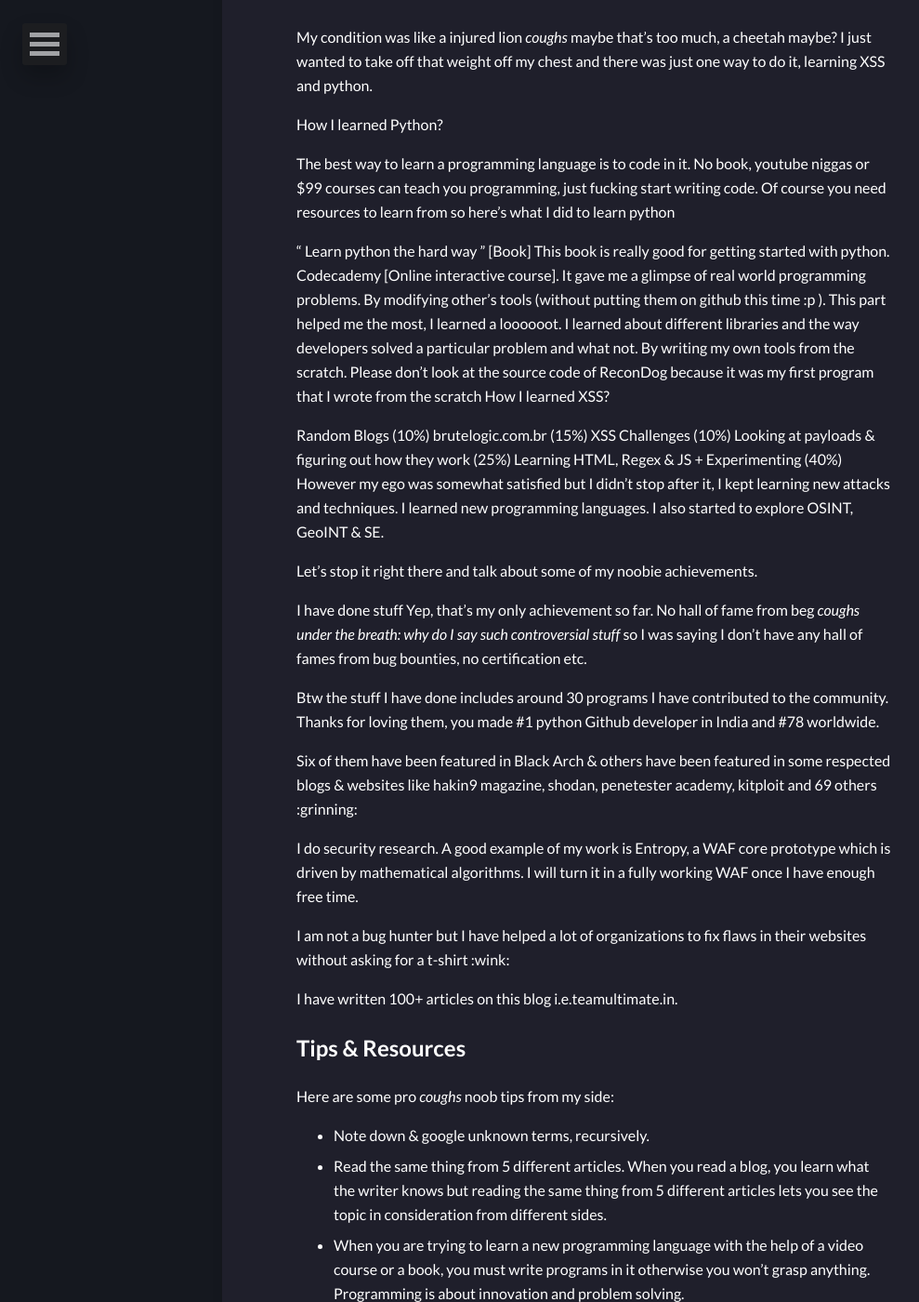
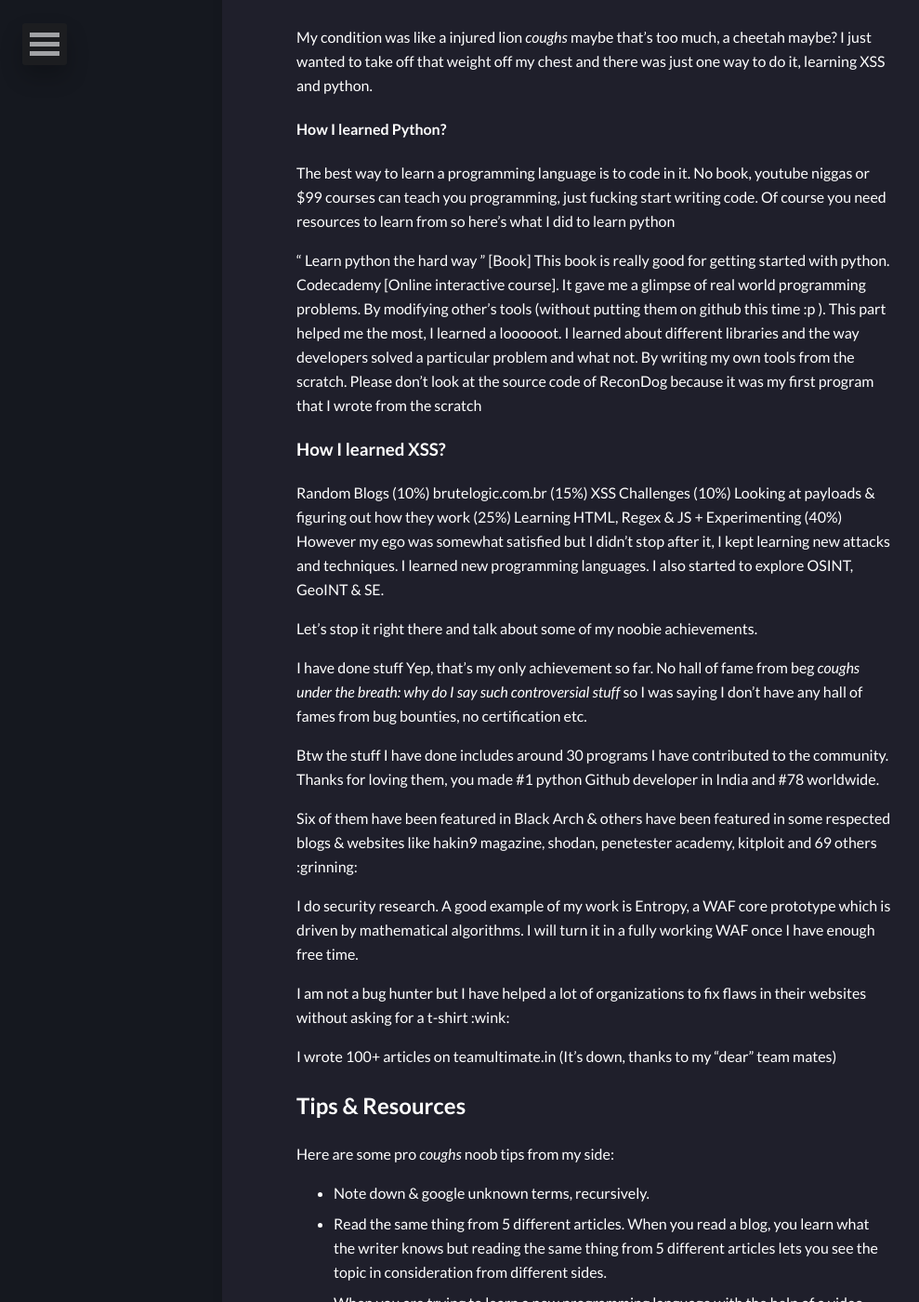
Before and after one commit to jermainlaforce/s0md3v.github.io, a Jekyll site: the page built from _posts/2018-10-25-how-i-became-a-hacker-and-more.md, in a window 1280 px wide and 1400 px high, scrolled down 2391 px. Shown: the whole window at 93% size, without its empty margins (1-990 px from the left). Built offline with Jekyll 4.4.1, drawn with Linux system fonts in a browser that asks for light colours; nearby versions of some CDN libraries.

Commit message:
Update 2018-10-25-how-i-became-a-hacker-and-more.md

```diff
--- a/_posts/2018-10-25-how-i-became-a-hacker-and-more.md
+++ b/_posts/2018-10-25-how-i-became-a-hacker-and-more.md
@@ -58,7 +58,7 @@ You know that the smallest* unit of matter is an atom right? Take one electron o
 ## A new start
 My condition was like a injured lion *coughs* maybe that’s too much, a cheetah maybe? I just wanted to take off that weight off my chest and there was just one way to do it, learning XSS and python.
 
-How I learned Python?
+#### How I learned Python?
 
 The best way to learn a programming language is to code in it. No book, youtube niggas or $99 courses can teach you programming, just fucking start writing code. Of course you need resources to learn from so here’s what I did to learn python
 
@@ -67,7 +67,8 @@ This book is really good for getting started with python.
 Codecademy [Online interactive course]. It gave me a glimpse of real world programming problems.
 By modifying other’s tools (without putting them on github this time :p ). This part helped me the most, I learned a loooooot. I learned about different libraries and the way developers solved a particular problem and what not.
 By writing my own tools from the scratch. Please don’t look at the source code of ReconDog because it was my first program that I wrote from the scratch
-How I learned XSS?
+
+### How I learned XSS?
 
 Random Blogs (10%)
 brutelogic.com.br (15%)
@@ -89,7 +90,7 @@ I do security research. A good example of my work is Entropy, a WAF core prototy
 
 I am not a bug hunter but I have helped a lot of organizations to fix flaws in their websites without asking for a t-shirt :wink:
 
-I have written 100+ articles on this blog i.e.teamultimate.in.
+I wrote 100+ articles on teamultimate.in (It's down, thanks to my "dear" team mates)
 
 ## Tips & Resources
 Here are some pro *coughs* noob tips from my side:
```
